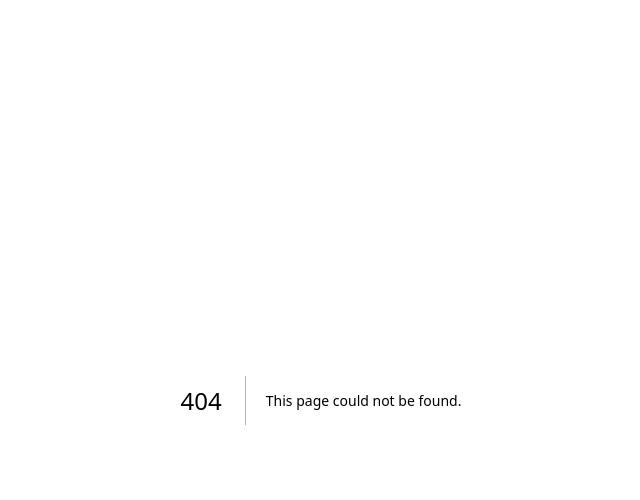
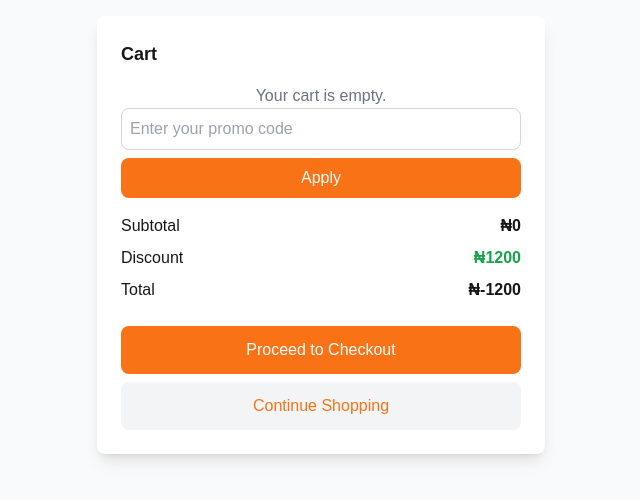
Before and after one commit to ydkdan6/metro-eat, a Next.js app: page /orders in a window 1280 px wide. Before the commit this address had no page. Shown: the top 500 px of the page, without its empty margins (319-959 px from the left). Built offline with nearby package versions, Linux system fonts and the light colour scheme.

Commit message:
fixed add to cart

```diff
--- a/src/app/layout.tsx
+++ b/src/app/layout.tsx
@@ -1,6 +1,7 @@
 import type { Metadata } from "next";
 import localFont from "next/font/local";
 import "./globals.css";
+import { CartProvider } from "@/context/CartContext";
 
 const geistSans = localFont({
   src: "./fonts/GeistVF.woff",
@@ -28,7 +29,9 @@ export default function RootLayout({
       <body
         className={`${geistSans.variable} ${geistMono.variable} antialiased`}
       >
-        {children}
+          <CartProvider>
+          {children}
+        </CartProvider>
       </body>
     </html>
   );
--- a/src/app/menu/[restaurantId]/page.tsx
+++ b/src/app/menu/[restaurantId]/page.tsx
@@ -1,53 +1,56 @@
-"use client"; // This marks the component as a Client Component
+"use client";
 
-import { useParams } from 'next/navigation'; // Import useParams
-import { useEffect, useState } from 'react'; // Import useEffect and useState for state management
-import { HeartIcon } from '@heroicons/react/outline'; // Import the HeartIcon from Heroicons
+import { useParams } from 'next/navigation'; // Import useParams from next/navigation
+import { useEffect, useState } from 'react';
+import { HeartIcon } from '@heroicons/react/outline';
+import { useRouter } from 'next/navigation'; // Correct router import for the new App Directory
+import { useCart } from '@/context/CartContext'; // Import your cart context
 
-// Define an interface for the menu items
-interface MenuItem {
-  name: string;
-  description: string;
-  price: number;
-  image: string;
-}
+const MenuPage = () => {
+  const router = useRouter(); // Initialize the router hook from next/navigation
+  const { restaurantId } = useParams(); // Get params using next/navigation
+  const { addToCart } = useCart(); // Destructure addToCart from the cart context
+  const [table, setTable] = useState(null); // State to store table information
+  const [quantities, setQuantities] = useState<{ [key: number]: number }>({}); // State for tracking item quantities
+  const [isMounted, setIsMounted] = useState(false); // Ensure client-side mounting
+  const [searchQuery, setSearchQuery] = useState(''); // State for the search input
 
-const MenuPage: React.FC = () => {
-  const { restaurantId } = useParams<{ restaurantId: string }>(); // Get the dynamic 'restaurantId' from the route
-  const [table, setTable] = useState<string | null>(null); // State for 'table'
-
-  // Mock menu data with images from public/assets
-  const menuItems: MenuItem[] = [
+  // Mock menu data
+  const menuItems = [
     { name: 'Jollof Rice', description: 'Delicious jollof rice', price: 3000, image: '/images/image2.jpeg' },
     { name: 'Fried Rice', description: 'Tasty fried rice', price: 2500, image: '/images/img1.jpeg' },
     { name: 'Spaghetti', description: 'Italian spaghetti', price: 2000, image: '/images/image2.jpeg' },
     { name: 'Afang Soup', description: 'Traditional soup', price: 3000, image: '/images/img1.jpeg' },
   ];
 
-  const [searchQuery, setSearchQuery] = useState<string>(''); // State for search query
-  const [quantities, setQuantities] = useState<{ [key: number]: number }>({}); // State for tracking quantities for each item
-
   useEffect(() => {
-    // Get 'table' from the query parameters on the client side
+    // Set up table data on mount and check for client-side rendering
+    setIsMounted(true); // Marks the component as mounted on the client-side
     if (typeof window !== 'undefined') {
       const tableFromUrl = new URLSearchParams(window.location.search).get('table');
       setTable(tableFromUrl);
     }
-  }, []); // Empty dependency array to ensure it runs only once on the client side
+  }, []);
 
-  // Handle increase quantity
-  const increaseQuantity = (index: number) => {
+  // Handle Order Button Click
+  const handleOrder = (item) => {
+    addToCart(item); // Add the item to the cart
+    router.push('/orders'); // Navigate to the cart page after adding the item
+  };
+
+  // Handle quantity increase
+  const increaseQuantity = (index) => {
     setQuantities((prevQuantities) => ({
       ...prevQuantities,
       [index]: (prevQuantities[index] || 0) + 1,
     }));
   };
 
-  // Handle decrease quantity
-  const decreaseQuantity = (index: number) => {
+  // Handle quantity decrease
+  const decreaseQuantity = (index) => {
     setQuantities((prevQuantities) => ({
       ...prevQuantities,
-      [index]: Math.max((prevQuantities[index] || 0) - 1, 0), // Ensure quantity doesn't go below 0
+      [index]: Math.max((prevQuantities[index] || 0) - 1, 0), // Prevent quantity going below 0
     }));
   };
 
@@ -72,11 +75,11 @@ const MenuPage: React.FC = () => {
           </div>
         </div>
         <h1 className="text-3xl text-center font-bold text-gray-900">
-            Foods
-          </h1>
+          Foods
+        </h1>
       </header>
 
-      <div className="mt-4  max-w-4xl mx-auto px-4">
+      <div className="mt-4 max-w-4xl mx-auto px-4">
         {filteredMenuItems.length > 0 ? (
           filteredMenuItems.map((item, index) => (
             <div
@@ -121,7 +124,10 @@ const MenuPage: React.FC = () => {
                 </button>
 
                 {/* Order Button */}
-                <button className="bg-orange-500 text-white px-4 py-2 rounded-lg mt-5">
+                <button
+                  className="bg-orange-500 text-white px-4 py-2 rounded-lg mt-5"
+                  onClick={() => handleOrder(item)}
+                >
                   Order
                 </button>
               </div>
--- /dev/null
+++ b/src/app/orders/page.tsx
@@ -0,0 +1,6 @@
+import Cart from "@/components/orderList";
+
+
+export default function CartPage() {
+  return <Cart />;
+}
--- /dev/null
+++ b/src/components/orderList.tsx
@@ -0,0 +1,80 @@
+"use client";
+
+import React from 'react';
+import { useCart } from '@/context/CartContext'; // Import the Cart context
+
+const Cart = () => {
+  const { cartItems, removeFromCart } = useCart(); // Get cartItems and removeFromCart
+
+  const subtotal = cartItems.reduce((acc, item) => acc + item.price * item.quantity, 0);
+  const discount = 1200; // Example discount
+  const total = subtotal - discount;
+
+  return (
+    <div className="bg-gray-50 p-4 min-h-screen">
+      <div className="max-w-md mx-auto bg-white rounded-lg shadow-lg p-6">
+        <h1 className="text-lg font-bold mb-4">Cart</h1>
+
+        {cartItems.length > 0 ? (
+          cartItems.map((item, index) => (
+            <div key={index} className="flex justify-between items-center mb-3 bg-orange-100 rounded-lg p-3">
+              <div>
+                <p className="font-semibold">{item.name}</p>
+                <p className="text-sm text-gray-600">Quantity: {item.quantity}</p>
+              </div>
+              <p className="font-bold">₦{item.price * item.quantity}</p>
+              <button
+                onClick={() => removeFromCart(item.name)}
+                className="text-red-500 ml-4"
+              >
+                Remove
+              </button>
+            </div>
+          ))
+        ) : (
+          <p className="text-center text-gray-500">Your cart is empty.</p>
+        )}
+
+        {/* Promo Code */}
+        <div className="mb-4">
+          <input
+            type="text"
+            className="w-full p-2 border border-gray-300 rounded-lg focus:outline-none focus:ring-2 focus:ring-orange-400"
+            placeholder="Enter your promo code"
+          />
+          <button className="w-full bg-orange-500 text-white py-2 mt-2 rounded-lg">
+            Apply
+          </button>
+        </div>
+
+        {/* Subtotal, Discount, and Total */}
+        <div className="text-right space-y-2">
+          <div className="flex justify-between">
+            <span>Subtotal</span>
+            <span className="font-semibold">₦{subtotal}</span>
+          </div>
+          <div className="flex justify-between">
+            <span>Discount</span>
+            <span className="font-semibold text-green-600">₦{discount}</span>
+          </div>
+          <div className="flex justify-between">
+            <span>Total</span>
+            <span className="font-bold">₦{total}</span>
+          </div>
+        </div>
+
+        {/* Buttons */}
+        <div className="mt-6">
+          <button className="w-full bg-orange-500 text-white py-3 rounded-lg mb-2">
+            Proceed to Checkout
+          </button>
+          <button className="w-full bg-gray-100 text-orange-500 py-3 rounded-lg">
+            Continue Shopping
+          </button>
+        </div>
+      </div>
+    </div>
+  );
+};
+
+export default Cart;
--- /dev/null
+++ b/src/context/CartContext.tsx
@@ -0,0 +1,36 @@
+"use client";
+
+import { createContext, useContext, useState } from 'react';
+
+// Create CartContext
+const CartContext = createContext(null);
+
+// Create CartProvider
+export const CartProvider = ({ children }) => {
+  const [cartItems, setCartItems] = useState([]);
+
+  const addToCart = (item) => {
+    setCartItems((prevItems) => [...prevItems, item]);
+  };
+
+  const removeFromCart = (itemId) => {
+    setCartItems((prevItems) => prevItems.filter(item => item.id !== itemId));
+  };
+
+  return (
+    <CartContext.Provider value={{ cartItems, addToCart, removeFromCart }}>
+      {children}
+    </CartContext.Provider>
+  );
+};
+
+// Custom hook to use CartContext
+export const useCart = () => {
+  const context = useContext(CartContext);
+
+  if (!context) {
+    throw new Error('useCart must be used within a CartProvider');
+  }
+
+  return context;
+};
```
